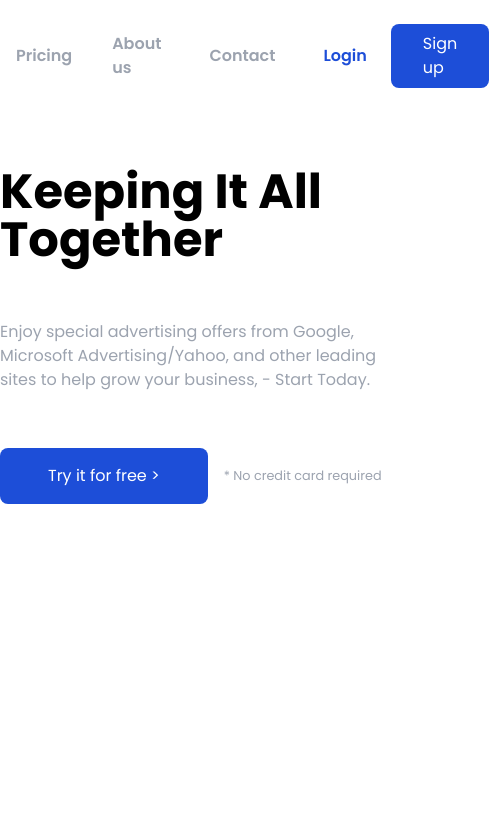
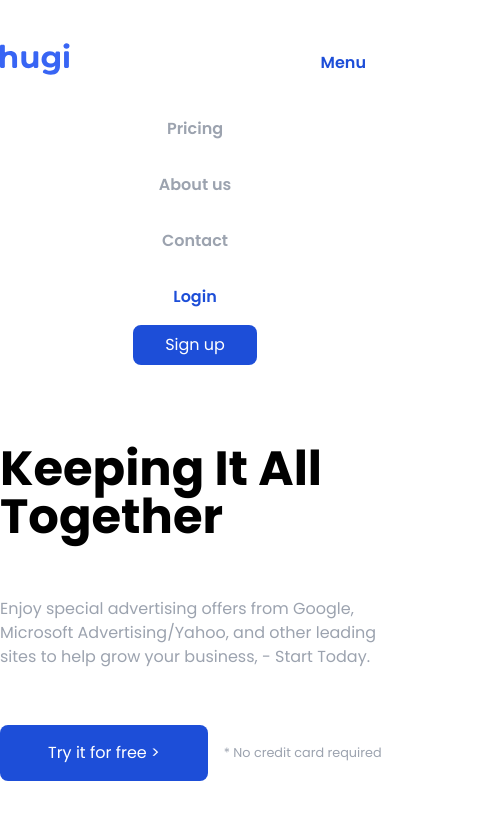
Before and after one commit to juvpengele/nextjs-tailwindcss-startup-website, a Next.js app: page / in a window 390 px wide. Shown: the top 820 px of the page, 489 px wide, since content can reach past the window. Built offline with nearby package versions, Linux system fonts and the light colour scheme.

Commit message:
Feature: Home
Set the navbar responsive

```diff
--- a/components/home/HomeBanner.js
+++ b/components/home/HomeBanner.js
@@ -24,7 +24,7 @@ function HomeBanner() {
             </div>
             <div className="hidden lg:flex lg:justify-end lg:w-1/2 ">
                 <Image
-                    src="/home-banner.png"
+                    src="/assets/img/home-banner.png"
                     alt="Home banner"
                     width="500"
                     height="500"
--- a/components/layouts/Navbar.js
+++ b/components/layouts/Navbar.js
@@ -4,10 +4,13 @@ import Button from "../shared/Button";
 
 function Navbar() {
     return (
-        <div className="container mx-auto flex items-center justify-between py-6">
+        <div className="container mx-auto flex flex-col lg:flex-row items-start lg:items-center
+            justify-between py-6"
+        >
+            <div className="flex items-center justify-between w-full">
                 <Link href="/">
                     <a>
-                    <img
+                        <Image
                             src="/logo.svg"
                             height={70}
                             width={70}
@@ -15,14 +18,19 @@ function Navbar() {
                         />
                     </a>
                 </Link>
+                <div className="flex lg:hidden">
+                    <Link href="#"><a className="px-6 text-blue-700 font-semibold">Menu</a></Link>
+                </div>
+            </div>
 
-            <div className="flex items-center">
-                <Link href="/pricing"><a className="px-4 font-semibold text-gray-400">Pricing</a></Link>
-                <Link href="/about-us"><a className="px-6 font-semibold text-gray-400">About us</a></Link>
-                <Link href="/contact"><a className="px-6  font-semibold text-gray-400">Contact</a></Link>
-                <Link href="#"><a className="px-6 text-blue-700 font-semibold">Login</a></Link>
-                <Button href="#" class="px-6">Sign up</Button>
+            <div className="flex flex-col lg:flex-row w-full items-center lg:justify-end">
+                <Link href="/pricing"><a className="py-4 px-4 font-semibold text-gray-400">Pricing</a></Link>
+                <Link href="/about-us"><a className="py-4 px-4 font-semibold text-gray-400">About us</a></Link>
+                <Link href="/contact"><a className="py-4 px-4  font-semibold text-gray-400">Contact</a></Link>
+                <Link href="#"><a className="py-4 px-4 text-blue-700 font-semibold">Login</a></Link>
+                <Button href="#" class="py-4 px-6">Sign up</Button>
             </div>
+
         </div>
     )
 }
```
Also changed, not shown: public/assets/img/home-banner.png (added). Lines whose indentation alone changed are shown as unchanged.
